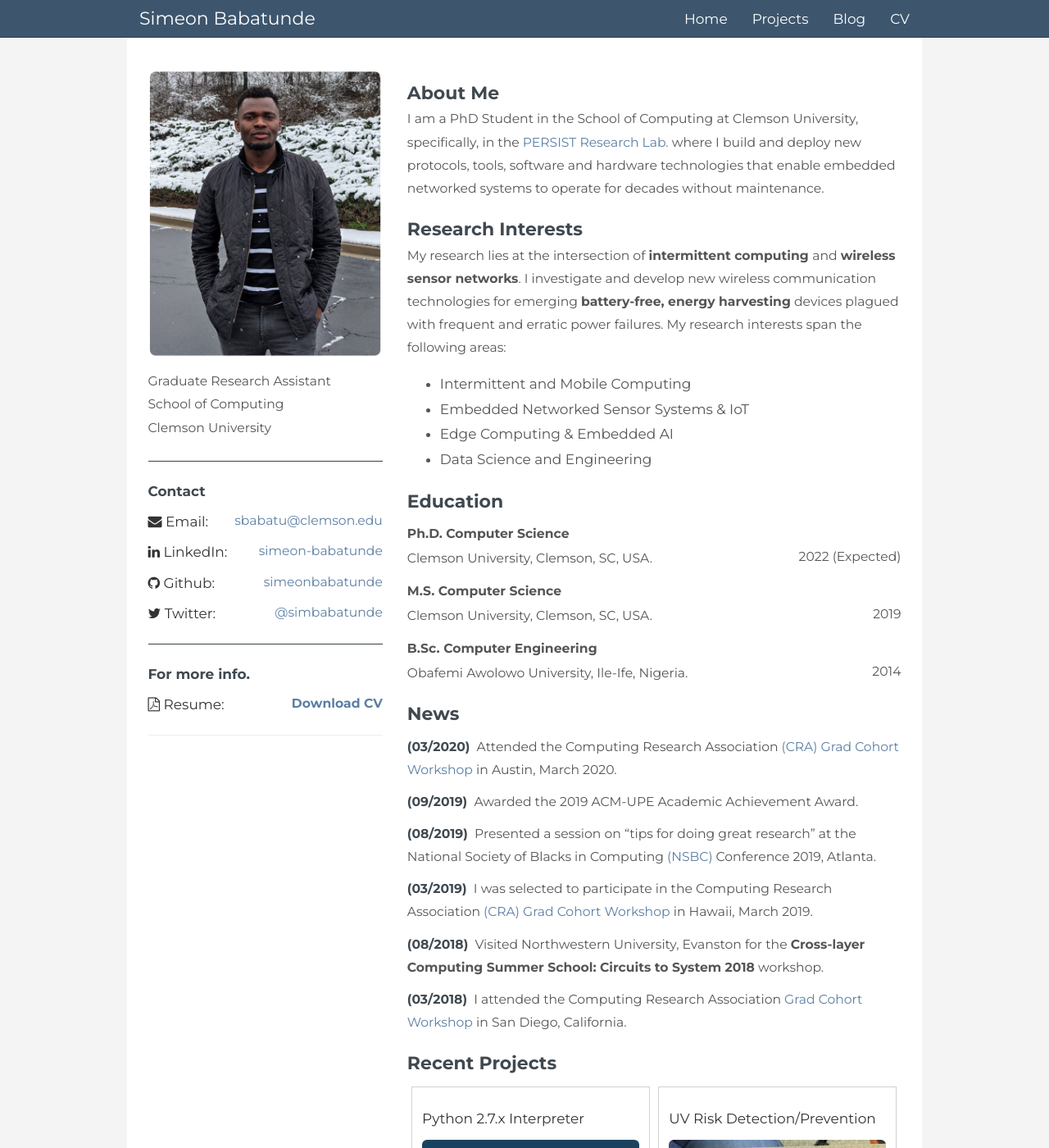
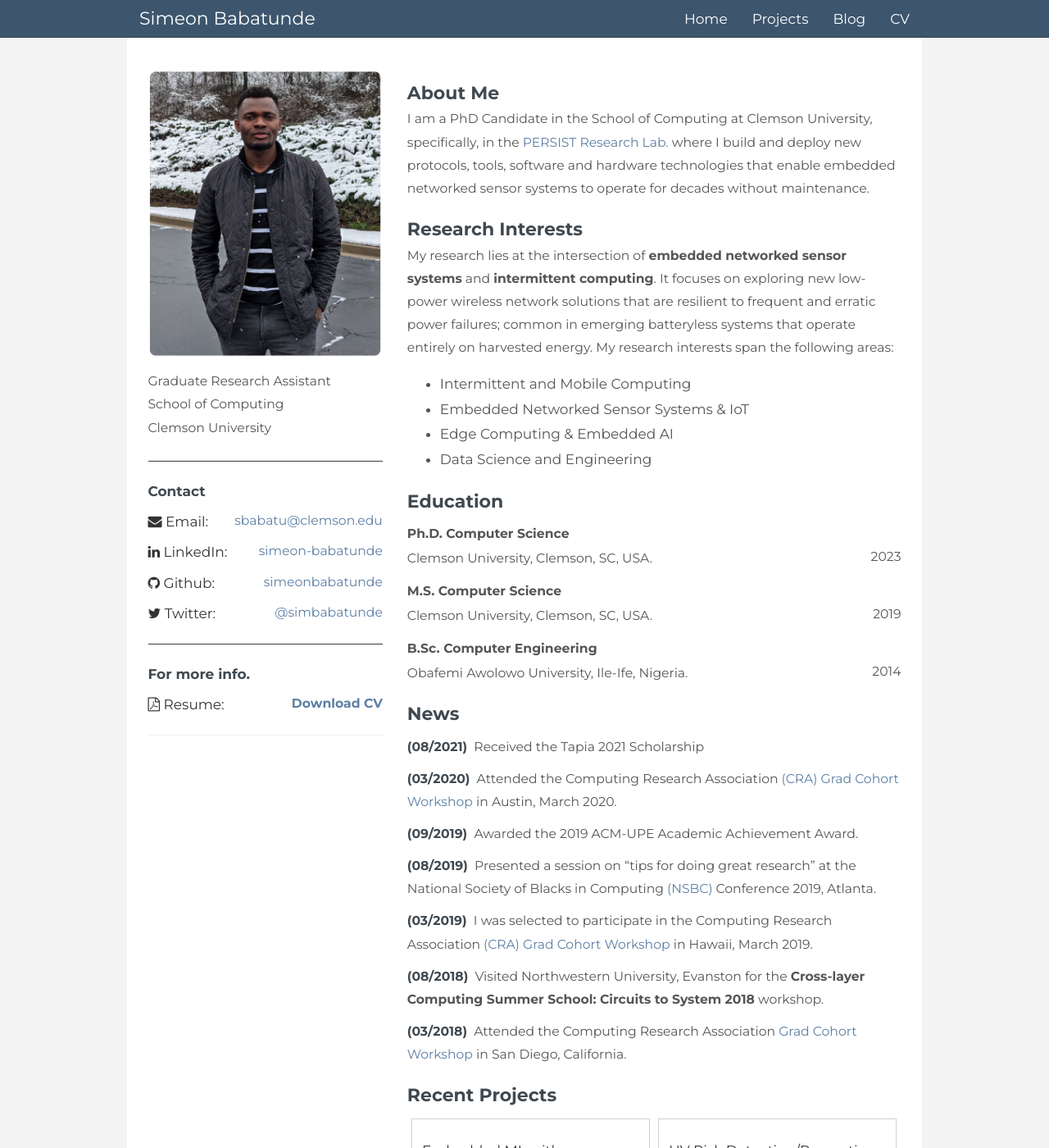
Before and after one commit to simeonbabatunde/simeonbabatunde.github.io, a Jekyll site: the page built from index.html, in a window 1280 px wide and 1400 px high. Shown: the whole window at 82% size. Built offline with Jekyll 4.4.1, drawn with Linux system fonts in a browser that asks for light colours; nearby versions of some CDN libraries; comment, search, counter and statistics services are not loaded; some of the changed text lies outside the part shown.

Commit message:
Update projects

```diff
--- a/_includes/nav.html
+++ b/_includes/nav.html
@@ -1,4 +1,4 @@
 <li class="mhov"><a  href="{{ "/" | prepend:site.baseurl }}">Home</a></li>
 <li class="mhov"><a  href="{{ "/projects" | prepend:site.baseurl }}">Projects</a></li>
 <li class="mhov"><a  href="{{ "/blog" | prepend:site.baseurl }}">Blog</a></li>
-<li class="mhov"><a  href="/assets/pdfs/simeon_babatunde_resume.pdf" target="_blank">CV</a></li>
+<li class="mhov"><a  href="/assets/pdfs/simeon_babatunde_resume1.pdf" target="_blank">CV</a></li>
--- a/_includes/sidebar.html
+++ b/_includes/sidebar.html
@@ -48,7 +48,7 @@
 <h4 class="myh4">For more info.</h4>
 <h4 class="my-info">
   <i class="fa fa-file-pdf-o" aria-hidden="true"></i> Resume:
-		<span class="right"><a href="/assets/pdfs/simeon_babatunde_resume.pdf" target="_blank"><Strong>Download CV</strong></a></span>
+		<span class="right"><a href="/assets/pdfs/simeon_babatunde_resume1.pdf" target="_blank"><Strong>Download CV</strong></a></span>
 </h4>
 
 <hr class="myline">
--- a/index.html
+++ b/index.html
@@ -1,16 +1,15 @@
 ---
 ---
 <h2 class="myh2">About Me</h2>
-<p>I am a PhD Student in the School of Computing at Clemson University, specifically, in the <a  href="http://persist.cs.clemson.edu/"  target="_blank">
-  PERSIST Research Lab. </a> where I build and deploy new protocols, tools, software and hardware technologies that enable embedded networked systems to
+<p>I am a PhD Candidate in the School of Computing at Clemson University, specifically, in the <a  href="http://persist.cs.clemson.edu/"  target="_blank">
+  PERSIST Research Lab. </a> where I build and deploy new protocols, tools, software and hardware technologies that enable embedded networked sensor systems to
   operate for decades without maintenance.
 </p>
 
   <h2 class="myh2">Research Interests</h2>
-  <p>My research lies at the intersection of <strong>intermittent computing </strong> and <strong>wireless sensor networks</strong>.
-    I investigate and develop new wireless communication technologies for emerging <strong>battery-free, energy harvesting</strong>
-    devices plagued with frequent and erratic power failures. My research interests span the
-    following areas:
+  <p>My research lies at the intersection of <strong>embedded networked sensor systems</strong> and <strong>intermittent computing</strong>.
+    It focuses on exploring new low-power wireless network solutions that are resilient to frequent and erratic power failures;
+    common in emerging batteryless systems that operate entirely on harvested energy. My research interests span the following areas:
   </p>
   <ul id="menu">
     <li>Intermittent and Mobile Computing</li>
@@ -21,13 +20,14 @@
 
   <h2 class="myh2">Education</h2>
   <strong class="mystrong"><p class="compact1">Ph.D. Computer Science</p></strong>
-  <span class="compact">Clemson University, Clemson, SC, USA.</span> <span class="right">2022 (Expected)</span>
+  <span class="compact">Clemson University, Clemson, SC, USA.</span> <span class="right">2023</span>
   <strong class="mystrong"><p class="compact1">M.S. Computer Science</p></strong>
   <span class="compact">Clemson University, Clemson, SC, USA.</span> <span class="right">2019</span>
   <strong class="mystrong"><p class="compact1">B.Sc. Computer Engineering</p></strong>
   <span class="compact">Obafemi Awolowo University, Ile-Ife, Nigeria.</span> <span class="right">2014</span>
 
   <h2 class="myh2">News</h2>
+  <p class="compact1"><strong class="span_date">(08/2021)</strong>&nbsp Received the Tapia 2021 Scholarship</p>
   <p class="compact1"><strong class="span_date">(03/2020)</strong>&nbsp Attended the Computing Research Association
     <a href="https://web.cvent.com/event/02cd5795-0ecb-4667-8c36-9c124771d8c2/websitePage:645d57e4-75eb-4769-b2c0-f201a0bfc6ce" target="_blank">
       (CRA) Grad Cohort Workshop</a> in Austin, March 2020.</p>
@@ -39,7 +39,7 @@
     in Hawaii, March 2019.</p>
   <p class="compact1"><strong class="span_date">(08/2018)</strong>&nbsp Visited Northwestern University, Evanston
     for the <strong>Cross-layer Computing Summer School: Circuits to System 2018</strong> workshop.</p>
-  <p class="compact1"><strong class="span_date">(03/2018)</strong>&nbsp I attended the Computing
+  <p class="compact1"><strong class="span_date">(03/2018)</strong>&nbsp Attended the Computing
     Research Association <a href="https://www.youtube.com/watch?v=Qtyc-1P5n0c" target="_blank">Grad Cohort Workshop</a> in San Diego, California.</p>
   <!-- <p class="compact1"><strong class="span_date">(08/2017)</strong>&nbsp I started my graduate program at
     Clemson University and joined the PERSIST Research Lab.</p> -->
@@ -50,14 +50,14 @@
 
       <div class="col-md-6" id="box">
         <div class="portfolio-details">
-            <h4>Python 2.7.x Interpreter</h4>
-            <img src="/assets/img/interpreter.png" alt="Python Interpreter">
+            <h4>Embedded ML with TensorFlow Lite</h4>
+            <img src="/assets/img/embedml.png" alt="Embedded ML">
             <p>
-              In this project, I implemented python 2.7.x interpreter using flex (scanner) and bison (parser).
-              The interpreter was written in C/C++ and is capable of interpreting most of Python 2.7.x language constructs.
+              This project focuses on the implementation of optimized Linear regression and DNN models for inter-vehicle distance prediction
+              in an Embedded Cooperative Adaptive Cruise Control (CACC) application.
             </p>
             <p class="portfolio-links">
-		            <a href="https://github.com/simeonbabatunde/python2-interpreter" target="_blank">
+		            <a href="https://github.com/simeonbabatunde/embedded-deep-learning-for-autonomous-vehicles" target="_blank">
 	                <i class="fa fa-github"></i>&nbsp;&nbsp;Code </a>
 					 	</p>
         </div>
```
Also changed, not shown: projects/index.html (+32 -14 lines), assets/img/embedml.png (added).
